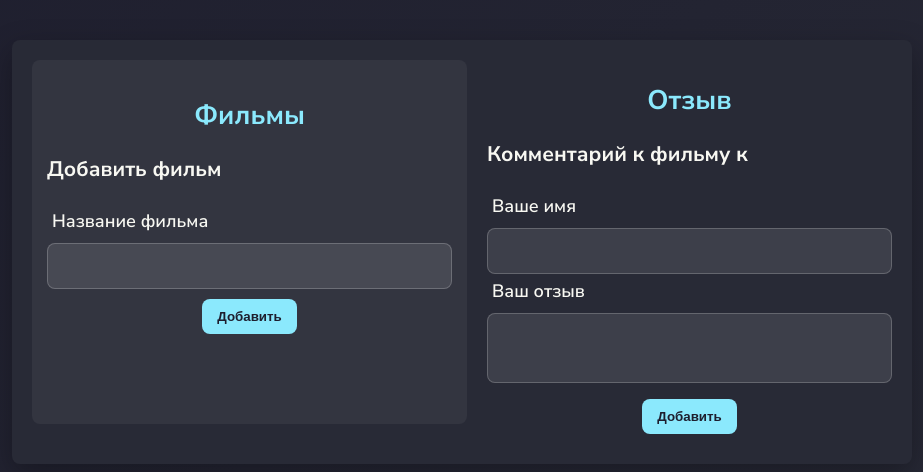
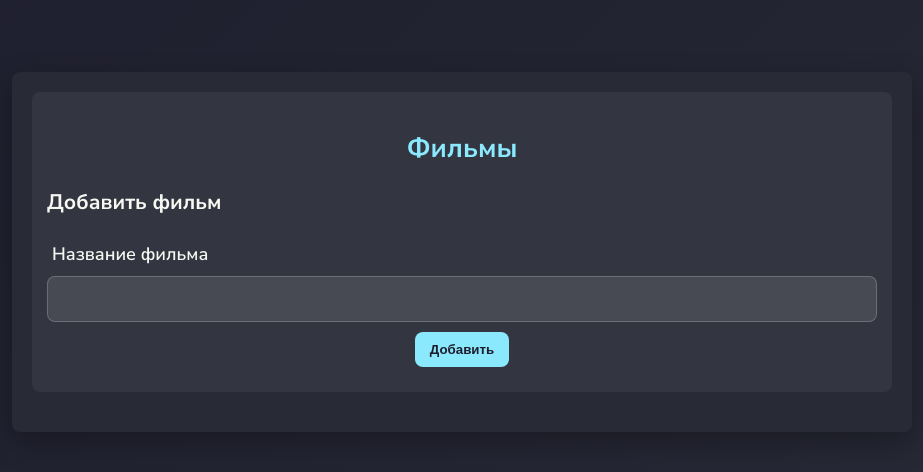
Before and after one commit to Yuriyzhdanov/cinema-comments, a Vue app: page / in a window 1280 px wide. Shown: the part 148-620 px from the top of the page, without its empty margins (178-1101 px from the left). Built offline with nearby package versions, Linux system fonts and the light colour scheme.

Commit message:
Add v-if to comments block

```diff
--- a/src/App.vue
+++ b/src/App.vue
@@ -64,7 +64,7 @@ export default {
       </div>
     </div>
 
-    <div class="rigth">
+    <div v-if="selectedFilm" class="rigth">
       <h2>Отзыв</h2>
       <ul class="comments">
         <li v-for="(comment, idx) of commentsByFilm" :key="idx">
```
